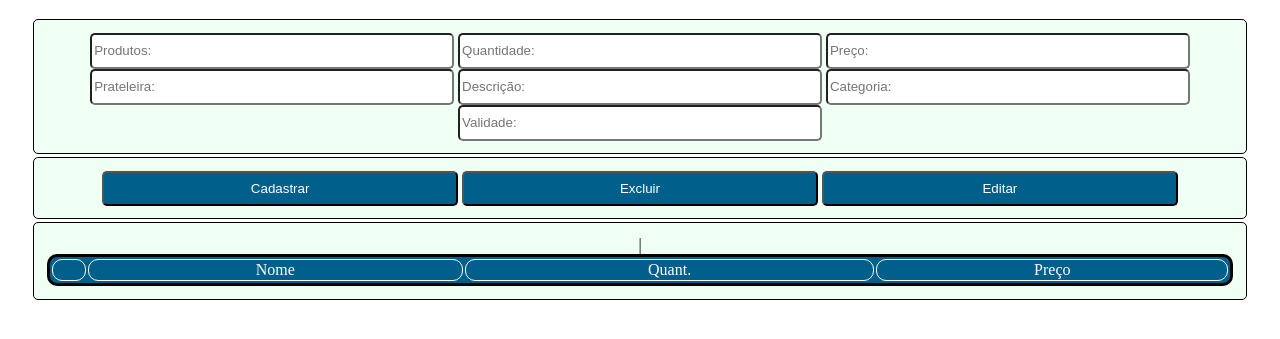
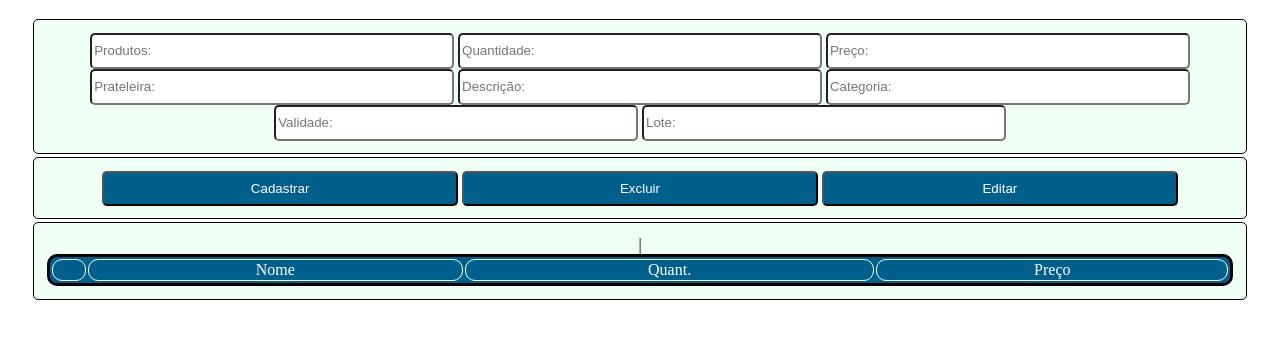
Before and after one commit to LuizaChris/GestaoEstoque, a plain HTML site: page index.html in a window 1280 px wide. Shown: the part 61-400 px from the top of the page. Drawn offline with Linux system fonts and the light colour scheme.

Commit message:
Update index.html

```diff
--- a/index.html
+++ b/index.html
@@ -17,6 +17,7 @@
         <input type="text" placeholder="Descrição:">
         <input type="text" placeholder="Categoria:">
         <input type="text" placeholder="Validade:">
+        <input type="text" placeholder="Lote:">
     </div>
     <div id="botoes">
         <button>Cadastrar</button>
```
